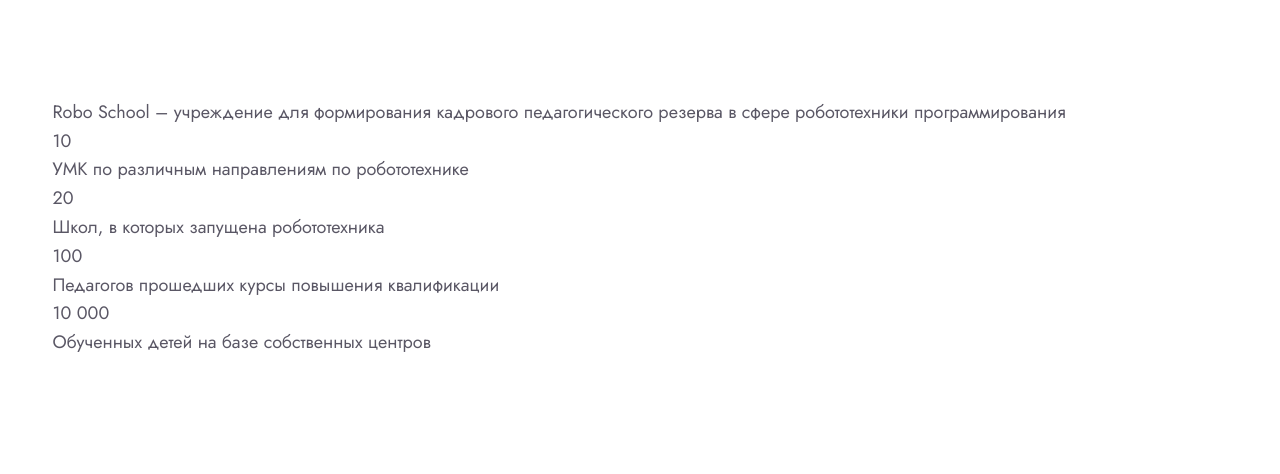
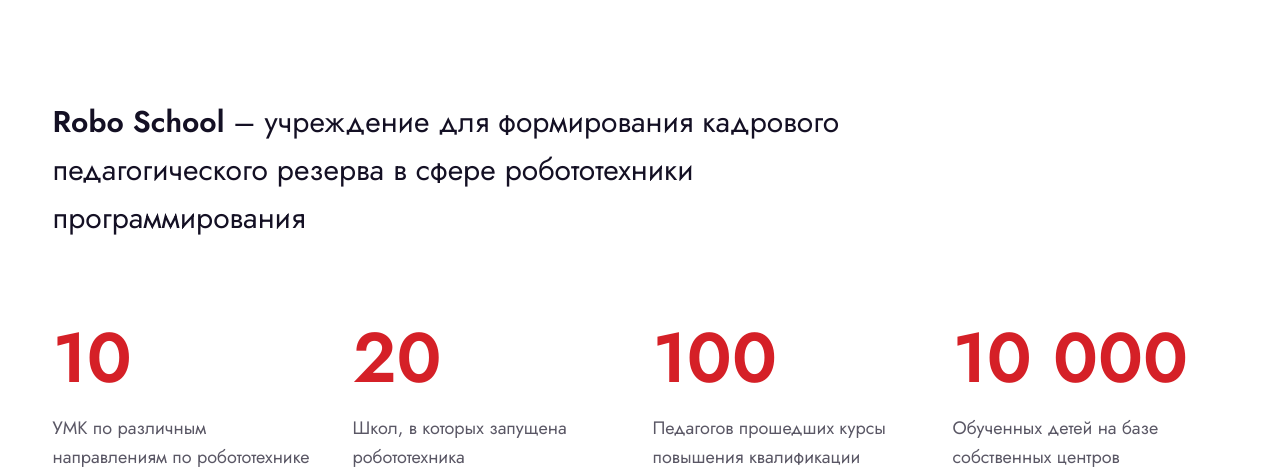
Before and after one commit to EVZhitnik/RoboSchool, a website with bundled scripts: page index.html in a window 1280 px wide. Shown: the part 630-1104 px from the top of the page. Built offline with nearby package versions, Linux system fonts and the light colour scheme; files whose address does not match are found by name.

Commit message:
Стилизация секции statistics с помощью SCSS

```diff
--- /dev/null
+++ b/scss/blocks/_statistics.scss
@@ -0,0 +1,50 @@
+@use 'helpers' as *;
+
+.statistics {
+    &__heading {
+        @include fluid-text(30, 20);
+
+        color: var(--color-dark-blue);
+        max-width: rem(891);
+
+        @include mobile {
+            max-width: 100%;
+        }
+
+        &:not(:last-child) {
+            margin-bottom: rem(60);
+
+            @include mobile {
+                margin-bottom: rem(40);
+            }
+        }
+
+        span {
+            font-weight: 600;
+        }
+    }
+
+    &__list {
+        display: grid;
+        grid-template-columns: repeat(4, 1fr);
+        gap: rem(40);
+
+        @include mobile {
+            grid-template-columns: repeat(2, 1fr);
+        }
+
+        @include mobile-s {
+            grid-template-columns: 1fr;
+            row-gap: rem(30);
+            text-align: center;
+        }
+    }
+
+    &__value {
+        @include fluid-text(70, 60);
+
+        font-weight: 600;
+        color: var(--color-red);
+        text-wrap: nowrap;
+    }
+}
--- a/scss/main.scss
+++ b/scss/main.scss
@@ -9,6 +9,8 @@
 @use 'blocks/burger-button';
 @use 'blocks/button';
 
+@use 'blocks/statistics';
+
 // .header,
 // main > *:not(:last-child),
 // .footer {
```
Also changed, not shown: css/main.css, 1 other file.
